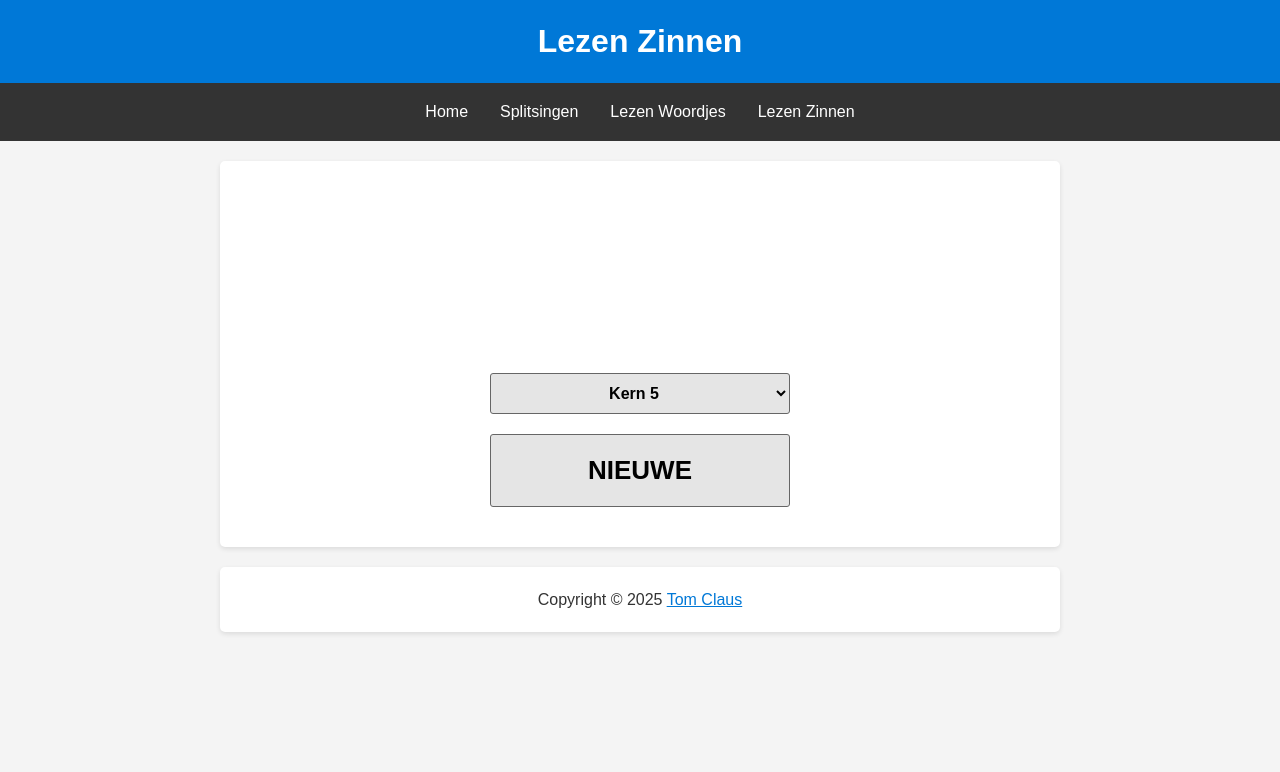
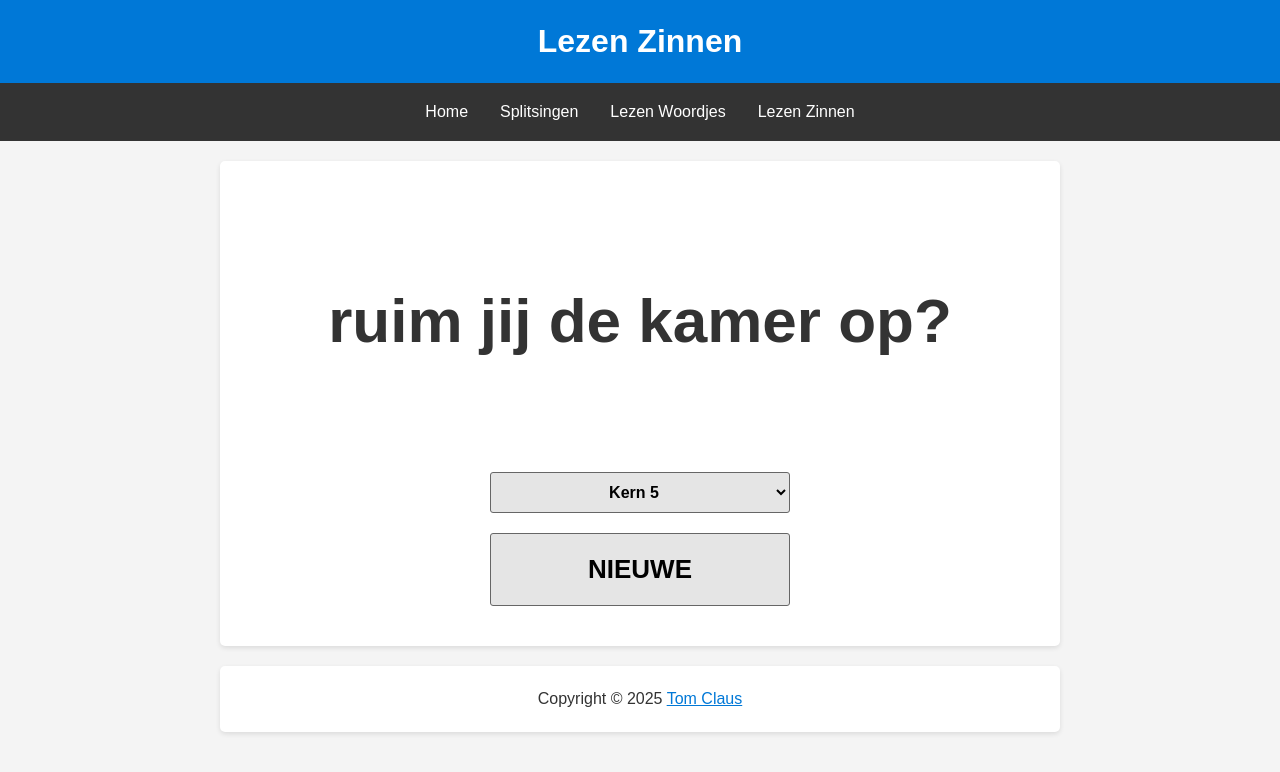
Before and after one commit to tmcls/SuperSchool, a plain HTML site: page reading-lines.html in a window 1280 px wide. Drawn offline with Linux system fonts and the light colour scheme.

Commit message:
Update reading-lines.html

```diff
--- a/reading-lines.html
+++ b/reading-lines.html
@@ -38,7 +38,7 @@
             </form>
 
 
-            <script src="vvl-library-lines.js" defer></script>
+            <script src="vll-library-lines.js" defer></script>
             <script>
                 function newReadingChallenge(week = 11){
 
```
